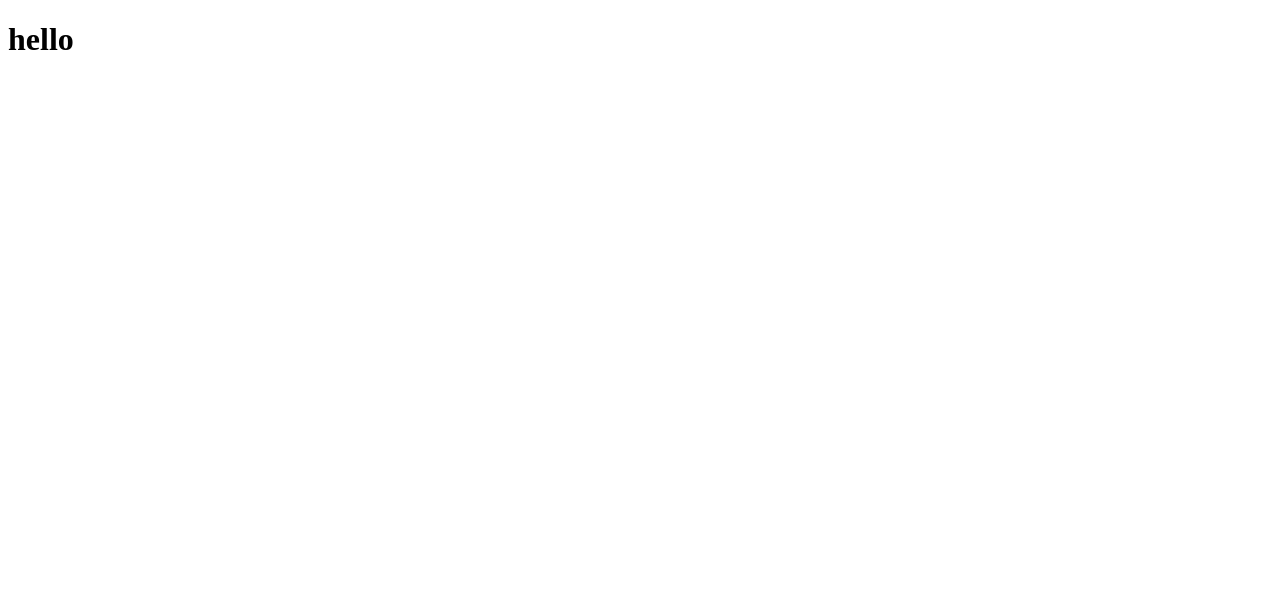
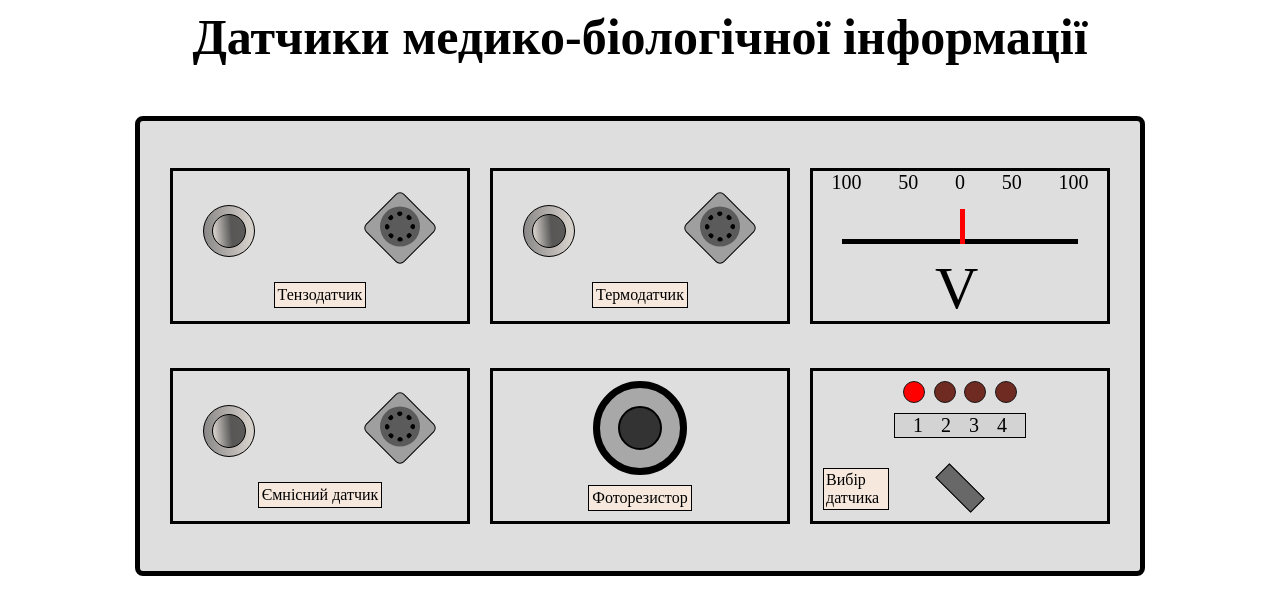
Before and after one commit to YVerba/labaratory, a React (Vite) app: page / in a window 1280 px wide. Shown: the top 614 px of the page. Built offline with nearby package versions, Linux system fonts and the light colour scheme; the HTML template or start-up script is replaced by a standard one.

Commit message:
added design

```diff
--- a/package.json
+++ b/package.json
@@ -16,12 +16,14 @@
   "devDependencies": {
     "@types/react": "^18.2.37",
     "@types/react-dom": "^18.2.15",
+    "@types/sass": "^1.45.0",
     "@typescript-eslint/eslint-plugin": "^6.10.0",
     "@typescript-eslint/parser": "^6.10.0",
     "@vitejs/plugin-react": "^4.2.0",
     "eslint": "^8.53.0",
     "eslint-plugin-react-hooks": "^4.6.0",
     "eslint-plugin-react-refresh": "^0.4.4",
+    "sass": "^1.69.5",
     "typescript": "^5.2.2",
     "vite": "^5.0.0"
   }
--- /dev/null
+++ b/src/components/photoresistor/Photoresistor.module.scss
@@ -0,0 +1,25 @@
+.photoresistor {
+  width: 80px;
+  height: 80px;
+  background-color: #a8a8a8;
+  border-radius: 50%;
+  border: 7px solid black;
+  margin: 10px auto;
+}
+
+.lens {
+  width: 40px;
+  height: 40px;
+  background-color: #333333;
+  border: 2px solid black;
+  border-radius: 50%;
+  margin: 18px auto;
+}
+
+.text {
+  width: fit-content;
+  border: 1px solid black;
+  background-color: #f6e8dc;
+  padding: 3px;
+  margin: 0 auto;
+}
--- /dev/null
+++ b/src/components/photoresistor/Photoresistor.tsx
@@ -0,0 +1,15 @@
+import styles from './Photoresistor.module.scss'
+
+export const Photoresistor = () => {
+    return (
+        <div>
+            <div className={styles.photoresistor}>
+                <div className={styles.lens}></div>
+            </div>
+
+            <div className={styles.text}>
+                Фоторезистор
+            </div>
+        </div>
+    )
+}
--- /dev/null
+++ b/src/components/radioBtn/RadioBtn.tsx
@@ -0,0 +1,51 @@
+import { useState } from 'react';
+import styles from './RadioRtn.module.scss';
+
+export const RadioBtn = () => {
+    const [rotation, setRotation] = useState(-45);
+    const [activeLamp, setActiveLamp] = useState(1);
+    const [clickCount, setClickCount] = useState(0);
+
+    const rotateButton = () => {
+        setRotation(rotation + 30);
+        setActiveLamp((activeLamp % 4) + 1);
+        setClickCount(clickCount + 1)
+
+        if (clickCount === 3) {
+            setRotation(-45)
+            setClickCount(0)
+        }
+    };
+
+    return (
+        <div>
+            <div className={styles.indicators}>
+                {[1, 2, 3, 4].map((index) => (
+                    <div
+                        key={index}
+                        className={`${styles.lamp} ${activeLamp === index ? styles.active : ''}`}
+                    ></div>
+                ))}
+            </div>
+
+            <div className={styles.indicatorsNumbers}>
+                <div>1</div>
+                <div>2</div>
+                <div>3</div>
+                <div>4</div>
+            </div>
+
+            <div className={styles.buttonWrapper}>
+                <button
+                    className={styles.button}
+                    onClick={rotateButton}
+                    style={{ transform: `rotate(${rotation}deg)` }}
+                ></button>
+            </div>
+
+            <div className={styles.text}>
+                Вибір датчика
+            </div>
+        </div>
+    );
+};
--- /dev/null
+++ b/src/components/radioBtn/RadioRtn.module.scss
@@ -0,0 +1,55 @@
+.buttonWrapper {
+  display: flex;
+  justify-content: center;
+  margin-top: 25px;
+}
+
+.button {
+  width: 20px;
+  height: 50px;
+  border: 1px solid black;
+  background: #686868;
+  cursor: pointer;
+  transition: background-color 0.3s;
+
+}
+
+.indicators {
+  display: flex;
+  justify-content: space-evenly;
+  width: 130px;
+  margin: 10px auto;
+}
+
+.lamp {
+  width: 20px;
+  height: 20px;
+  background-color: #6f2b22;
+  border: 1px solid #191718;
+  border-radius: 50%;
+  transition: 0.3s ease-in;
+}
+
+.active {
+  background-color: #ff0000;
+}
+
+.indicatorsNumbers {
+  display: flex;
+  justify-content: space-evenly;
+  margin: 10px auto;
+  width: 130px;
+  font-size: 20px;
+  border: 1px solid black;
+  background-color: #d3d3d3;
+}
+
+.text {
+  position: relative;
+  width: 60px;
+  border: 1px solid black;
+  background-color: #f6e8dc;
+  padding: 2px;
+  left: 10px;
+  bottom: 45px;
+}
--- /dev/null
+++ b/src/components/sensor/Sensor.module.scss
@@ -0,0 +1,66 @@
+.container {
+  position: relative;
+  left: 180px;
+  top: 10px;
+  width: 52px;
+  height: 52px;
+  background-color: #9f9f9f;
+  border: 1px solid black;
+  border-radius: 6px;
+  transform: rotate(45deg);
+  margin: 20px;
+}
+
+.wrapper {
+  position: relative;
+  width: 40px;
+  height: 40px;
+  background-color: #5b5b5b;
+  border-radius: 50%;
+  left: 5px;
+  top: 5px;
+}
+
+.innerBox {
+  position: relative;
+  top: 5px;
+  left: 5px;
+  height: 20px;
+  width: 20px;
+  border: 5px dotted black;
+  border-radius: 50%;
+}
+
+.btnContainer {
+  position: relative;
+  top: -60px;
+  left: 30px;
+  height: 50px;
+  width: 50px;
+  border-radius: 50%;
+  border: 1px solid black;
+  background: rgb(121,119,119);
+  background: linear-gradient(90deg, rgba(121,119,119,0.835171568627451) 0%, rgba(213,207,201,1) 92%);
+}
+
+.innerBtn {
+  position: relative;
+  top: 8px;
+  left: 8px;
+  height: 32px;
+  width: 32px;
+  border: 1px solid black;
+  border-radius: 50%;
+  background: rgb(69,69,69);
+  background: linear-gradient(266deg, rgba(69,69,69,0.835171568627451) 43%, rgba(213,207,201,1) 94%);
+}
+
+.text {
+  position: relative;
+  bottom: 35px;
+  width: fit-content;
+  border: 1px solid black;
+  background-color: #f6e8dc;
+  padding: 3px;
+  margin: 0 auto;
+}
--- /dev/null
+++ b/src/components/sensor/Sensor.tsx
@@ -0,0 +1,25 @@
+import styles from './Sensor.module.scss'
+
+interface Props {
+    text: string;
+}
+
+export const Sensor = ({text}: Props) => {
+    return (
+        <div>
+            <div className={styles.container}>
+                <div className={styles.wrapper}>
+                    <div className={styles.innerBox}></div>
+                </div>
+            </div>
+
+            <div className={styles.btnContainer}>
+                <div className={styles.innerBtn}></div>
+            </div>
+
+            <div className={styles.text}>
+                {text}
+            </div>
+        </div>
+    )
+}
--- /dev/null
+++ b/src/components/voltmeter/Voltmeter.module.scss
@@ -0,0 +1,31 @@
+.numbers {
+  display: flex;
+  justify-content: space-around;
+  font-size: 20px;
+}
+
+.scale {
+  position: relative;
+  top: 45px;
+  margin: 0 auto;
+  width: 80%;
+  height: 5px;
+  background-color: black;
+}
+
+.vIndicator {
+  position: relative;
+  top: 10px;
+  width: 5px;
+  height: 35px;
+  background-color: red;
+  left: 50%;
+}
+
+.vLabel {
+  position: relative;
+  margin: 0 auto;
+  width: 50px;
+  top: 20px;
+  font-size: 60px;
+}
--- /dev/null
+++ b/src/components/voltmeter/Voltmeter.tsx
@@ -0,0 +1,19 @@
+import styles from './Voltmeter.module.scss'
+
+export const Voltmeter = () => {
+    return (
+        <div>
+            <div className={styles.numbers}>
+                <div>100</div>
+                <div>50</div>
+                <div>0</div>
+                <div>50</div>
+                <div>100</div>
+            </div>
+
+            <div className={styles.scale}></div>
+            <div className={styles.vIndicator}></div>
+            <div className={styles.vLabel}>V</div>
+        </div>
+    )
+}
--- /dev/null
+++ b/src/page/Main.module.scss
@@ -0,0 +1,26 @@
+.main {
+  width: 950px;
+  height: 400px;
+  background: #dedede;
+  border-radius: 8px;
+  display: flex;
+  flex-wrap: wrap;
+  justify-content: space-between;
+  align-content: space-around;
+  padding: 25px;
+  margin: 50px auto;
+  border: 5px solid black;
+}
+
+.title {
+  width: fit-content;
+  font-size: 50px;
+  margin: 0 auto;
+}
+
+.sensor {
+  height: 150px;
+  border: 3px solid black;
+  width: calc(32% - 10px);
+  margin: 5px;
+}
--- a/src/page/Main.tsx
+++ b/src/page/Main.tsx
@@ -1,7 +1,35 @@
+import styles from './Main.module.scss';
+import { Voltmeter } from "../components/voltmeter/Voltmeter.tsx";
+import { RadioBtn } from "../components/radioBtn/RadioBtn.tsx";
+import { Photoresistor } from "../components/photoresistor/Photoresistor.tsx";
+import { Sensor } from "../components/sensor/Sensor.tsx";
+
 export const Main = () => {
     return (
         <div>
-            <h1>hello</h1>
+            <h1 className={styles.title}>Датчики медико-біологічної інформації</h1>
+            <div className={styles.main}>
+
+                <div className={styles.sensor}>
+                    <Sensor text={'Тензодатчик'} />
+                </div>
+                <div className={styles.sensor}>
+                    <Sensor text={'Термодатчик'} />
+                </div>
+                <div className={styles.sensor}>
+                    <Voltmeter />
+                </div>
+                <div className={styles.sensor}>
+                    <Sensor text={'Ємнісний датчик'} />
+                </div>
+                <div className={styles.sensor}>
+                    <Photoresistor />
+                </div>
+                <div className={styles.sensor}>
+                    <RadioBtn />
+                </div>
+
+            </div>
         </div>
     )
 }
```
Also changed, not shown: 1 other file (tests, documents, lock files or other folders).
